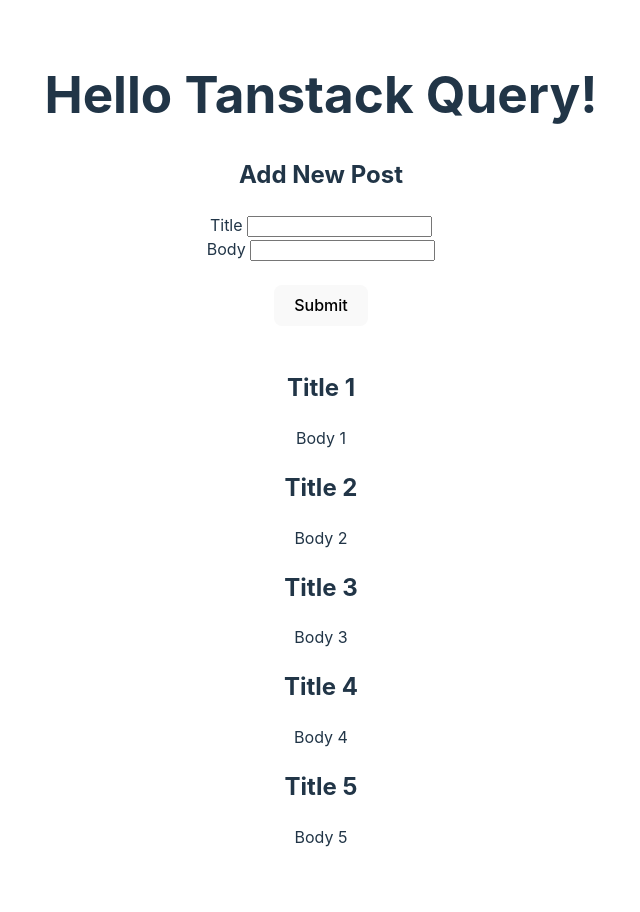
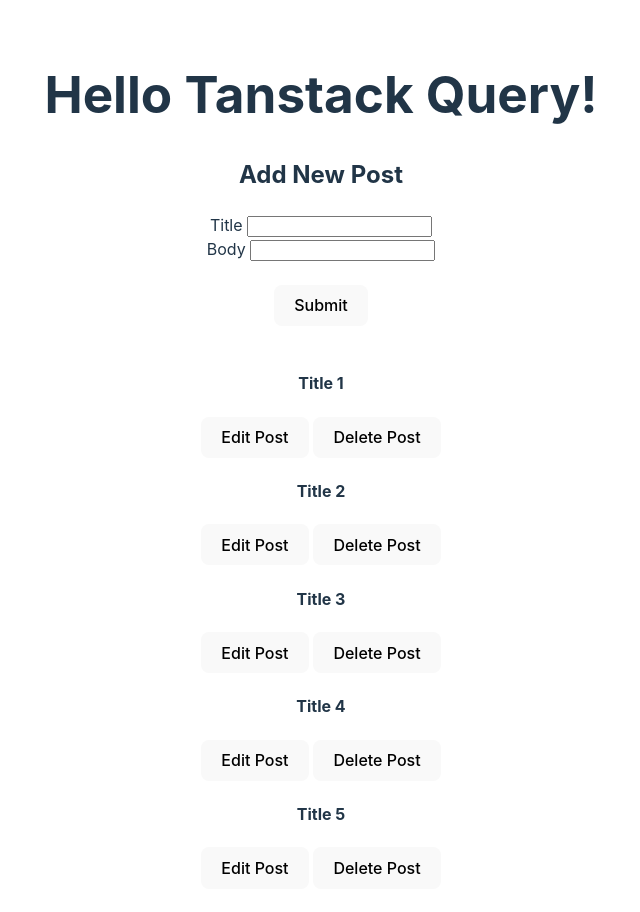
Before and after one commit to Drakkarrr/tanstack-query-crud, a React (Vite) app: page / in a window 1280 px wide. Shown: the top 912 px of the page, without its empty margins (319-959 px from the left). Built offline with nearby package versions, Linux system fonts and the light colour scheme; data requests are answered from the project's data file.

Commit message:
edit and delete buttons

```diff
--- a/src/pages/PostListPage.jsx
+++ b/src/pages/PostListPage.jsx
@@ -22,8 +22,8 @@
       <br />
       {posts.map((post) => (
         <div key={post.id}>
-          <h2>{post.title}</h2>
-          <p>{post.body}</p>
+          <h4>{post.title}</h4>
+          <button>Edit Post</button> <button>Delete Post</button>
         </div>
       ))}
     </>
```
